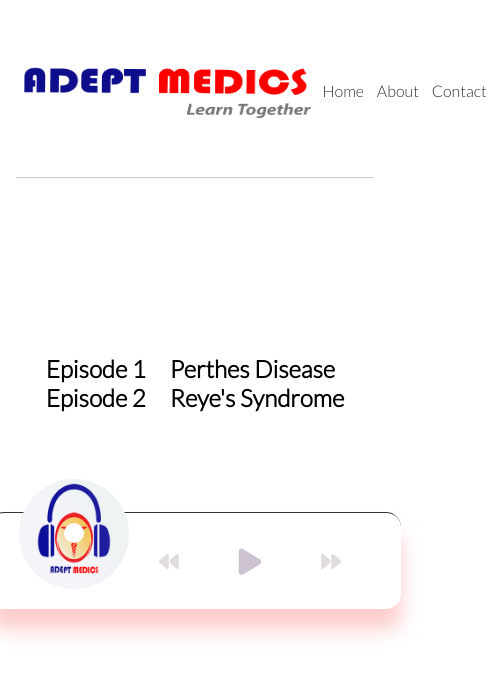
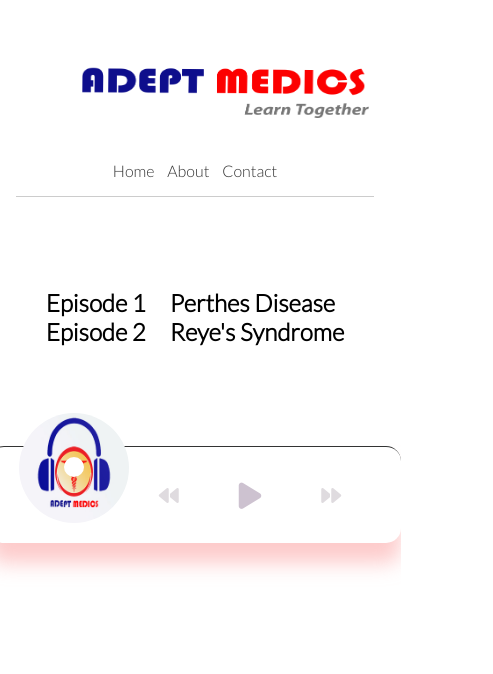
Before and after one commit to adeptmedics/adeptmedics, a plain HTML site: page index.html in a window 390 px wide. Shown: the whole page, 493 px wide, since content can reach past the window. Drawn offline with Linux system fonts and the light colour scheme.

Commit message:
Made Nav bar mobile responsive

```diff
--- a/css/master.css
+++ b/css/master.css
@@ -194,3 +194,13 @@ ul {
   width: 0%;
   transition: width 0.1s linear;
 }
+
+@media (max-width: 720px) {
+  .navbar .container {
+    display: grid;
+    grid-template-columns: 1fr;
+  }
+  .podcasts {
+    height: 60vh;
+  }
+}
```
